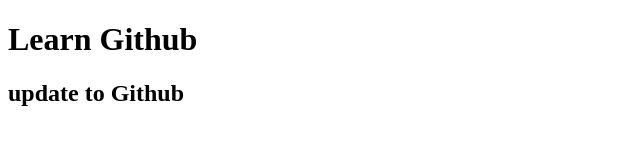
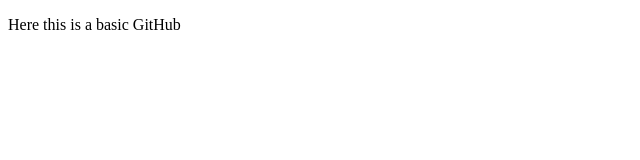
Before and after one commit to prapun456/Devops-BOM, a plain HTML site: page index.html in a window 1280 px wide. Shown: the whole page, without its empty margins (0-640 px from the left). Drawn offline with Linux system fonts and the light colour scheme.

Commit message:
Update index.html

```diff
--- a/index.html
+++ b/index.html
@@ -4,12 +4,11 @@
     <meta charset="UTF-8">
     <meta http-equiv="X-UA-Compatible" content="IE=edge">
     <meta name="viewport" content="width=device-width, initial-scale=1.0">
-    <title>Learn Github</title>
+    <title>Document</title>
 </head>
-<h1>Learn Github</h1>
-<h2>update to Github</h2>
 <body>
 
+    <p>Here this is a basic GitHub</p>
 
 </body>
 </html>
```
